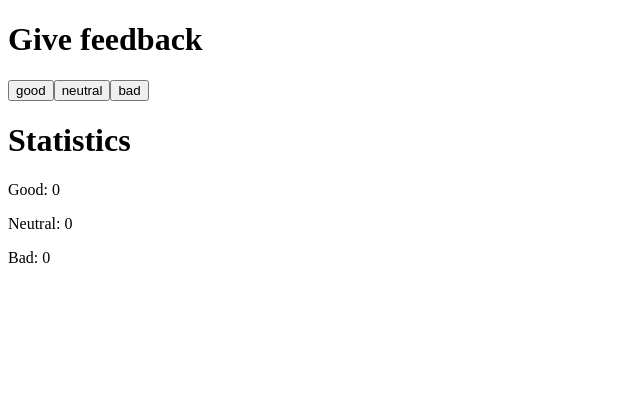
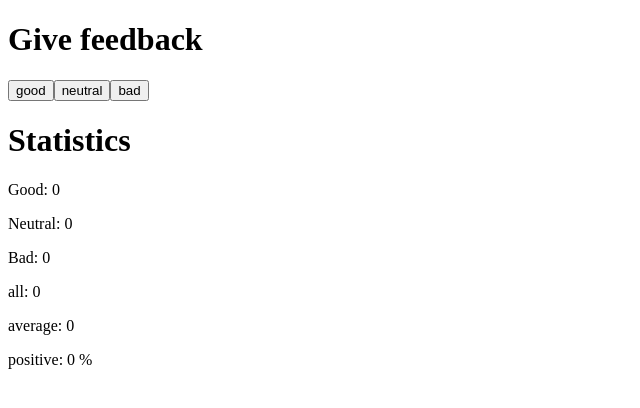
Before and after one commit to MegaPruts/FullStackOpen, a React (Vite) app: page / in a window 1280 px wide. Shown: the top 408 px of the page, without its empty margins (0-640 px from the left). Built offline with nearby package versions, Linux system fonts and the light colour scheme.

Commit message:
1.7 Unicafe step 2

```diff
--- a/src/App.jsx
+++ b/src/App.jsx
@@ -16,10 +16,16 @@ const FeedbackButtons = (props) => {
 }
 
 const Scores = (props) => {
+    const all=props.scores.reduce((a,b)=>a+b)
+    const average=(props.scores[0]-props.scores[2])/2
+    const positive= all===0?0:props.scores[0]/all*100
      return (<div>
         <p>Good: {props.scores[0]}</p>
         <p>Neutral: {props.scores[1]}</p>
-        <p>Bad: {props.scores[2]}</p>
+         <p>Bad: {props.scores[2]}</p>
+         <p>all: {all}</p>
+         <p>average: {average}</p>
+         <p>positive: {positive} %</p>
     </div>)
 }
 
```
